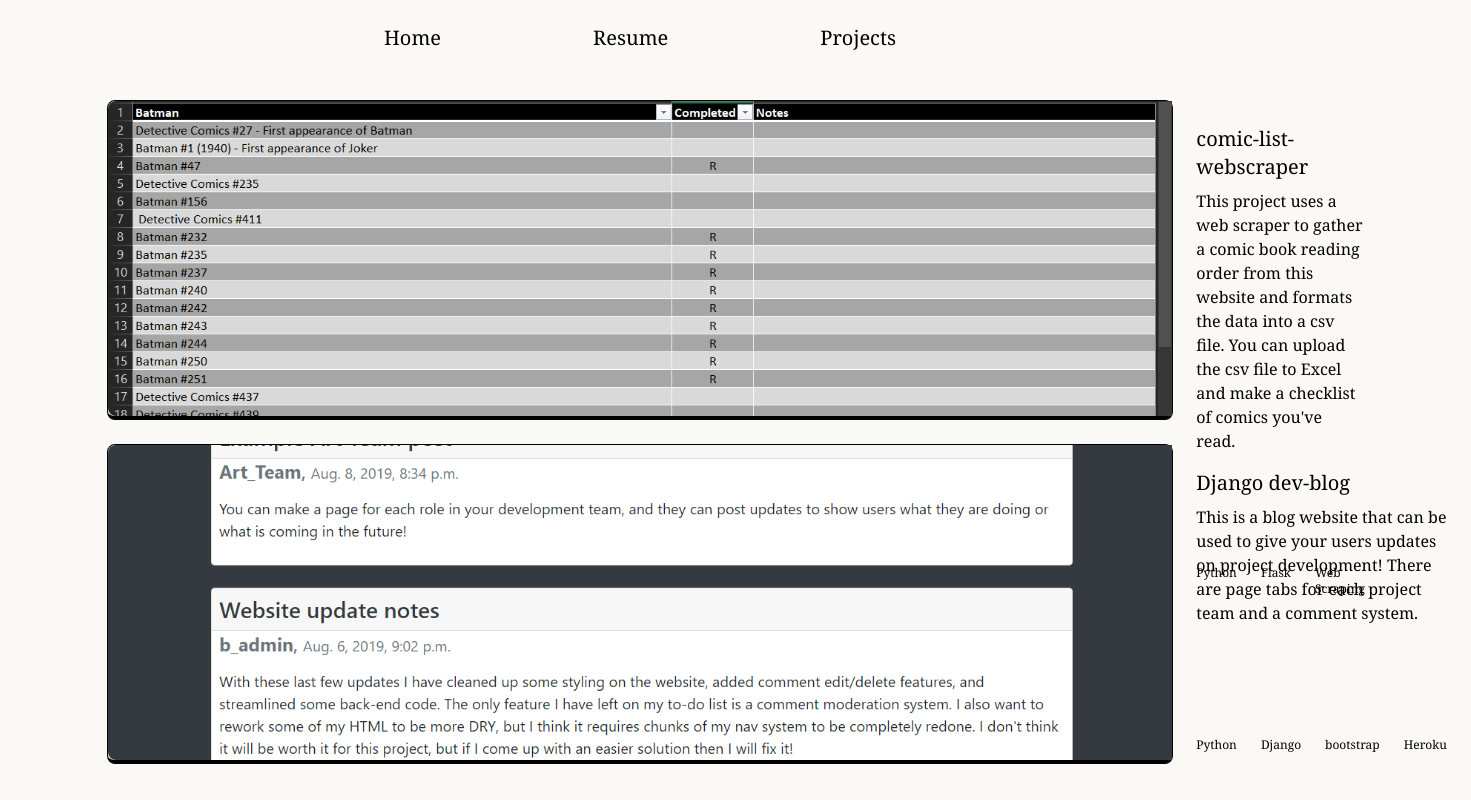
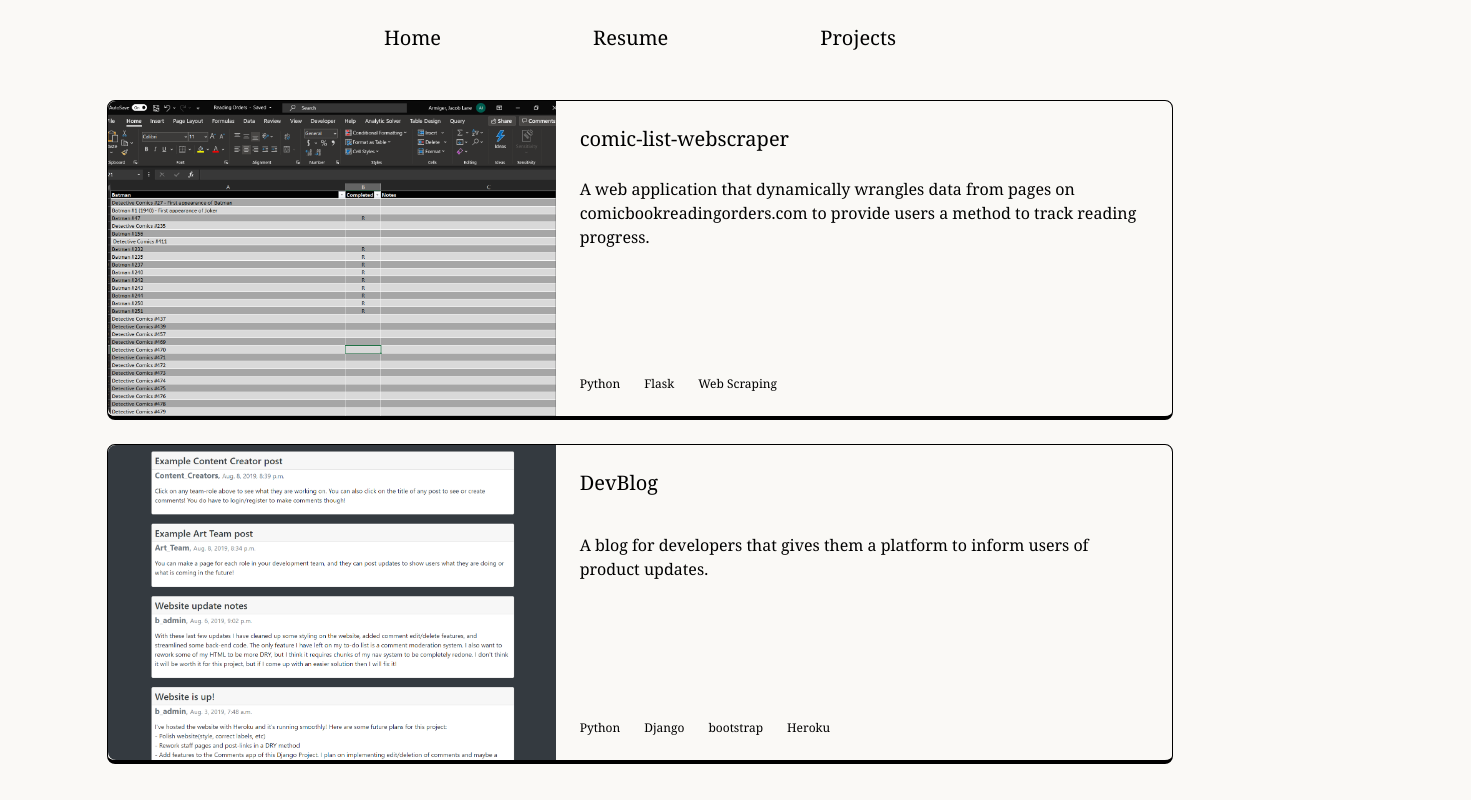
Before and after one commit to jacob-armiger/react-portfolio-site, a Next.js app: page /projects in a window 1280 px wide. Shown: the whole page, 1471 px wide, since content can reach past the window. Built offline with nearby package versions, Linux system fonts and the light colour scheme.

Commit message:
Add links to project cards and fix some browsers making images too large

```diff
--- a/src/components/Card.js
+++ b/src/components/Card.js
@@ -1,8 +1,8 @@
 export default function Card({ project }) {
   return (
-    <div className="mx-4 flex flex-col rounded-lg border border-b-4 border-black lg:m-0 lg:h-52 lg:h-80 lg:w-10/12 lg:flex-row">
+    <a href={project.link} target="_blank" className="mx-4 flex flex-col rounded-lg hover:cursor-pointer hover:border-1 border border-b-4 border-black lg:m-0 lg:h-52 lg:h-80 lg:w-10/12 lg:flex-row">
       <img
-        className="h-96 rounded-t-lg object-cover lg:h-auto lg:rounded-none lg:rounded-l-lg"
+        className="h-96 rounded-t-lg object-cover lg:max-w-md lg:h-auto lg:rounded-none lg:rounded-l-lg"
         src={project.image}
         alt="Screenshot of project"
       />
@@ -15,6 +15,6 @@ export default function Card({ project }) {
           ))}
         </div>
       </div>
-    </div>
+    </a>
   );
 }
--- a/src/pages/projects.js
+++ b/src/pages/projects.js
@@ -6,17 +6,17 @@ export default function Projects() {
       name: "comic-list-webscraper",
       image: "/comic_list.png",
       description:
-        "This project uses a web scraper to gather a comic book reading order from this website and formats the data into a csv file. You can upload the csv file to Excel and make a checklist of comics you've read.",
+        "A web application that dynamically wrangles data from pages on comicbookreadingorders.com to provide users a method to track reading progress.",
       technologies: ["Python", "Flask", "Web Scraping"],
-      link: "",
+      link: "https://www.comicbookreadingordersdownload.com/",
     },
     {
-      name: "Django dev-blog",
+      name: "DevBlog",
       image: "/devblog.png",
       description:
-        "This is a blog website that can be used to give your users updates on project development! There are page tabs for each project team and a comment system.",
+        "A blog for developers that gives them a platform to inform users of product updates.",
       technologies: ["Python", "Django", "bootstrap", "Heroku"],
-      link: "",
+      link: "https://github.com/jacob-armiger/django-devblog/tree/master",
     },
   ];
 
```
